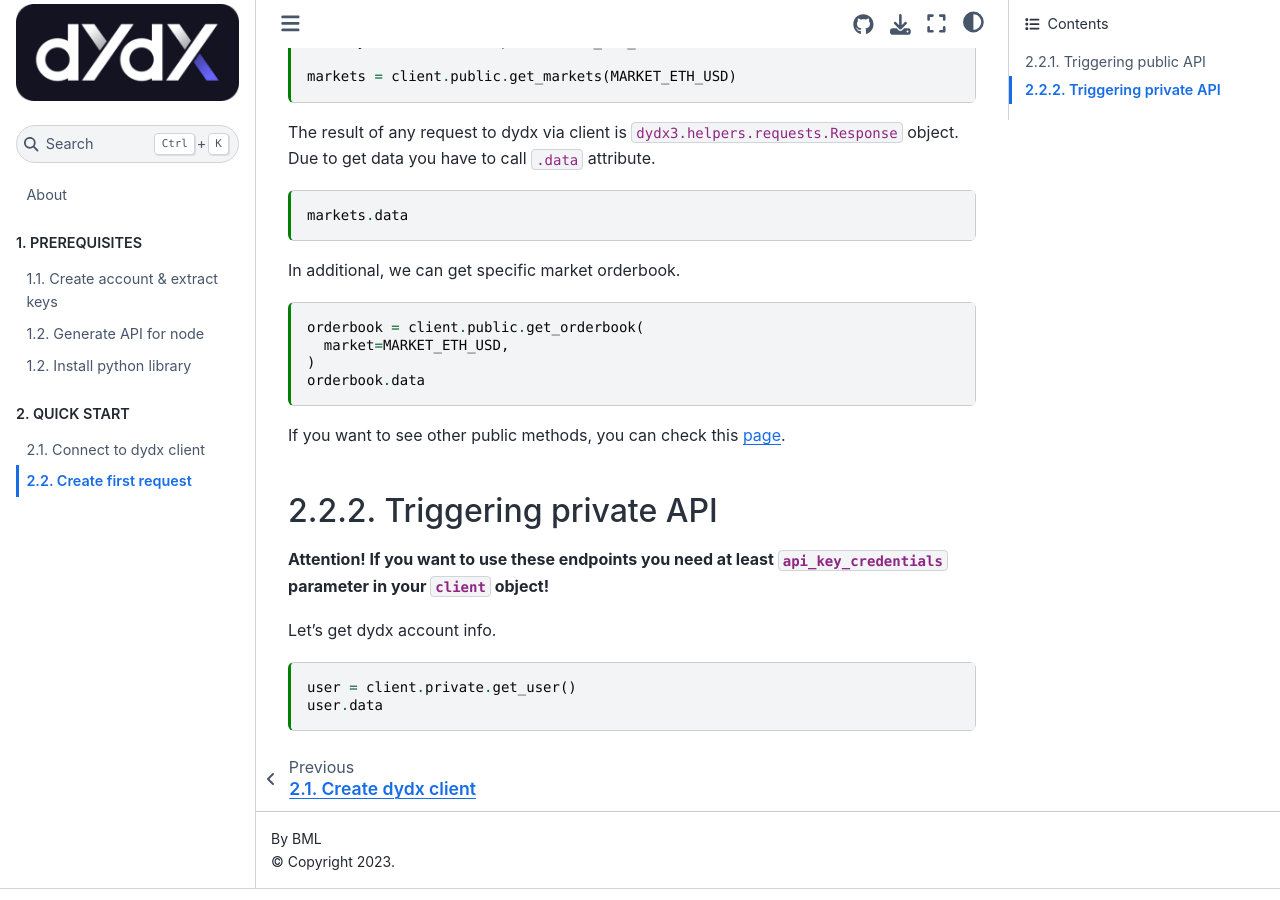
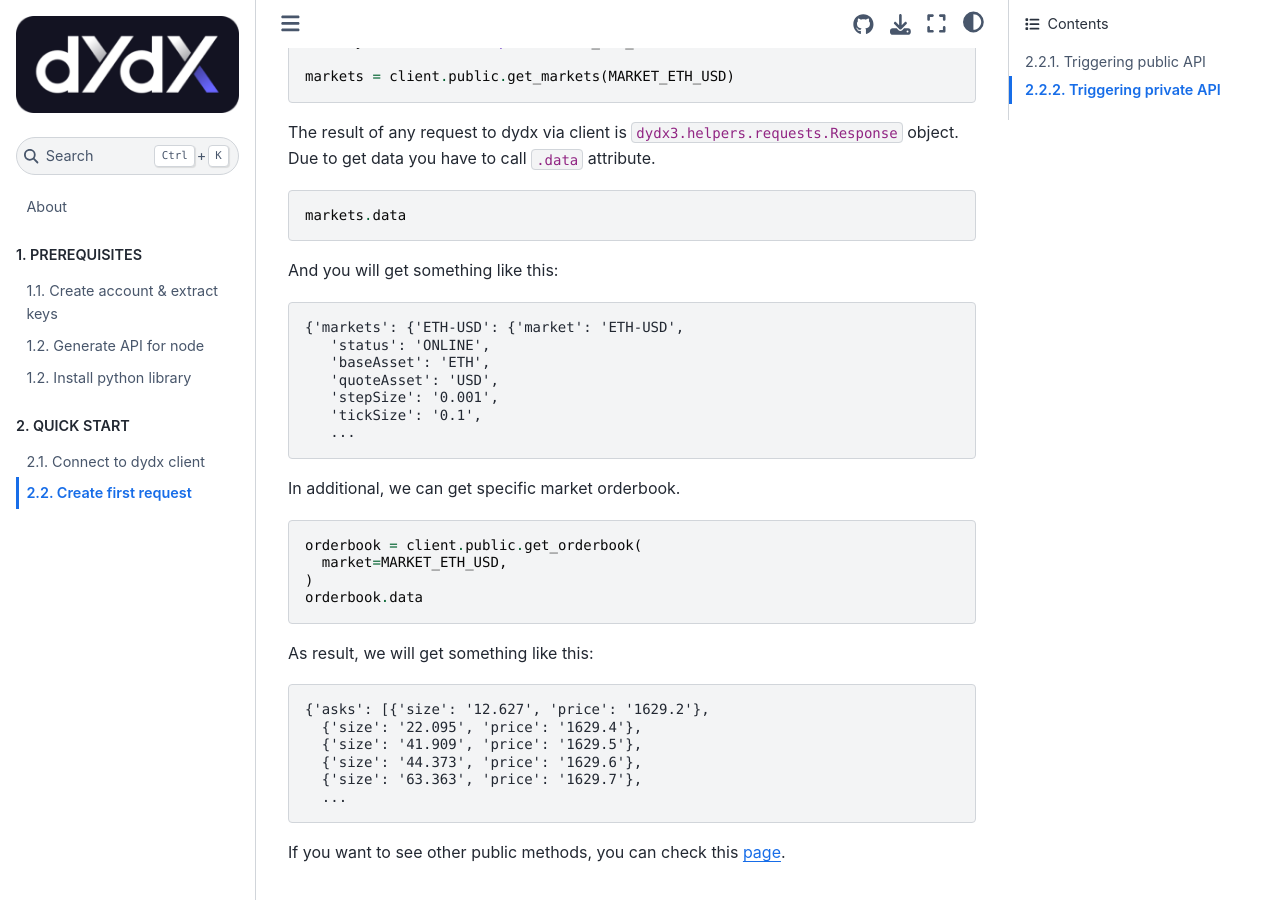
Before and after one commit to bml-crypto/bml-crypto.github.io, a Jupyter Book: the page built from docs/quickstart/simple_request.md, in a window 1280 px wide and 900 px high, scrolled down 476 px. Built offline with Jupyter Book 1.0.4 settings and Sphinx 7.4.7 and the Sphinx Book theme 1.1.4, drawn with Linux system fonts in a browser that asks for light colours.

Commit message:
Revert "Make cells in simple_request executable"
This reverts commit 022493eb08f825c78cfcc915c95ee8e5055b8dd0.

````diff
--- a/docs/quickstart/simple_request.md
+++ b/docs/quickstart/simple_request.md
@@ -28,7 +28,7 @@
 and get specific market data. In this [page](https://dydxprotocol.github.io/v3-teacher/?python#exchange-sources)
 you can check other markets.
 
-```{code-cell} ipython3
+```python
 from dydx3.constants import MARKET_ETH_USD
 
 markets = client.public.get_markets(MARKET_ETH_USD)
@@ -37,17 +37,40 @@
 The result of any request to dydx via client is `dydx3.helpers.requests.Response`
 object. Due to get data you have to call `.data` attribute.
 
-```{code-cell} ipython3
+```python
 markets.data
+```
+
+And you will get something like this:
+
+```text
+{'markets': {'ETH-USD': {'market': 'ETH-USD',
+   'status': 'ONLINE',
+   'baseAsset': 'ETH',
+   'quoteAsset': 'USD',
+   'stepSize': '0.001',
+   'tickSize': '0.1',
+   ...
 ```
 
 In additional, we can get specific market orderbook.
 
-```{code-cell} ipython3
+```python
 orderbook = client.public.get_orderbook(
   market=MARKET_ETH_USD,
 )
 orderbook.data
+```
+
+As result, we will get something like this:
+
+```text
+{'asks': [{'size': '12.627', 'price': '1629.2'},
+  {'size': '22.095', 'price': '1629.4'},
+  {'size': '41.909', 'price': '1629.5'},
+  {'size': '44.373', 'price': '1629.6'},
+  {'size': '63.363', 'price': '1629.7'},
+  ...
 ```
 
 If you want to see other public methods, you can check this [page](https://dydxprotocol.github.io/v3-teacher/?python#public-http-api).
````
